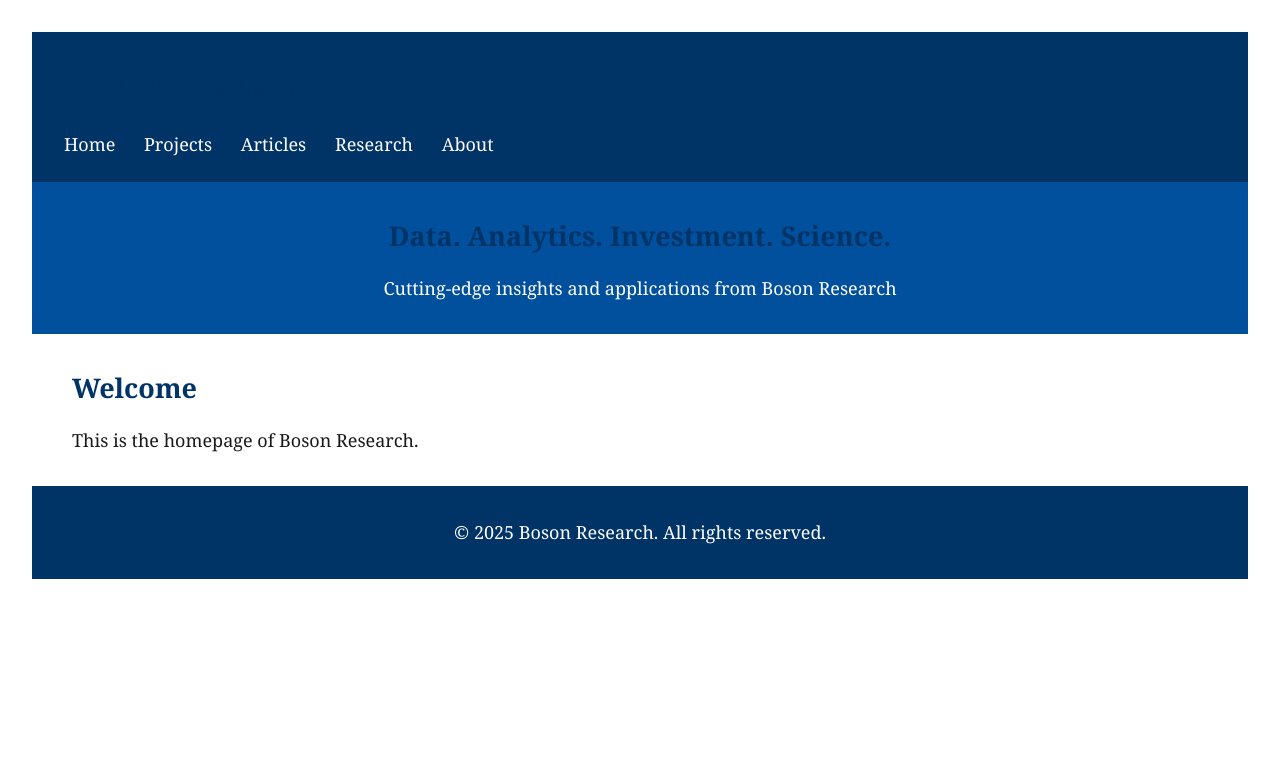
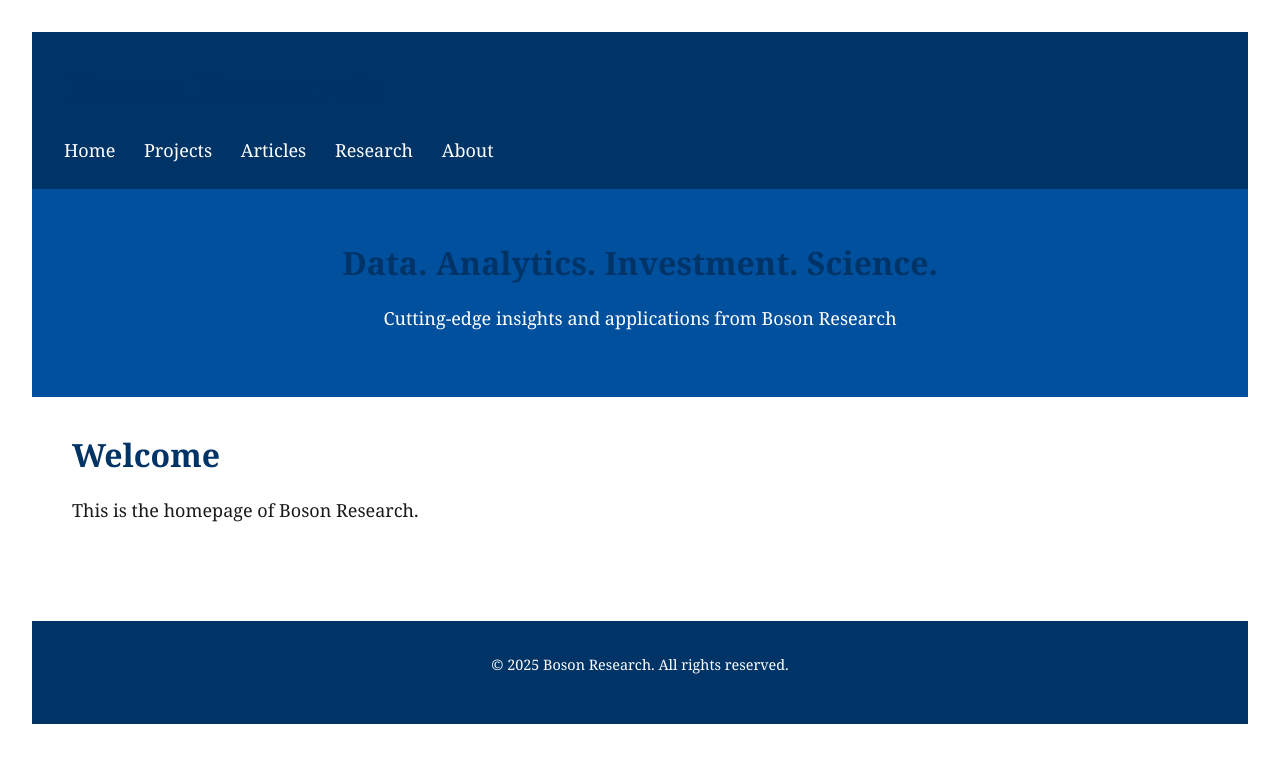
Before and after one commit to dbose/dbose.github.io, a Jekyll site: the page index.html, which Jekyll copies as it is, in a window 1280 px wide. Shown: the top 763 px of the page. Built offline with Jekyll 4.4.1, drawn with Linux system fonts in a browser that asks for light colours.

Commit message:
Updating for Jekyll rendering 2

```diff
--- a/assets/css/style.css
+++ b/assets/css/style.css
@@ -1,5 +1,4 @@
-/* assets/css/style.css */
-
+/* Base Reset */
 * {
   margin: 0;
   padding: 0;
@@ -15,10 +14,27 @@
   padding: 2rem;
 }
 
+/* Typography */
 h1, h2, h3, h4, h5, h6 {
   color: #003366;
   margin-bottom: 1rem;
   font-weight: 700;
+}
+
+h1 {
+  font-size: 2.5rem;
+}
+
+h2 {
+  font-size: 2rem;
+}
+
+h3 {
+  font-size: 1.75rem;
+}
+
+p {
+  margin-bottom: 1rem;
 }
 
 a {
@@ -30,28 +46,35 @@
   text-decoration: underline;
 }
 
+/* Layout */
+.container {
+  max-width: 1200px;
+  margin: 0 auto;
+  padding: 2rem;
+}
+
 header {
   background-color: #003366;
-  color: white;
+  color: #ffffff;
   padding: 1.5rem 2rem;
 }
 
 nav a {
-  color: white;
+  color: #ffffff;
   margin-right: 1.5rem;
+  text-decoration: none;
+  font-weight: 400;
+}
+
+nav a:hover {
+  text-decoration: underline;
 }
 
 .hero {
   background-color: #00509e;
   color: white;
-  padding: 2rem;
+  padding: 3rem 2rem;
   text-align: center;
-}
-
-.container {
-  max-width: 1200px;
-  margin: auto;
-  padding: 2rem;
 }
 
 footer {
@@ -59,4 +82,35 @@
   color: white;
   text-align: center;
   padding: 2rem;
+  margin-top: 3rem;
+  font-size: 0.9rem;
 }
+
+/* Articles */
+article {
+  margin-bottom: 2rem;
+}
+
+article h2 {
+  margin-bottom: 0.5rem;
+}
+
+article p {
+  margin-bottom: 1rem;
+}
+
+/* Responsive Design */
+@media (max-width: 768px) {
+  body {
+    padding: 1rem;
+  }
+
+  .container {
+    padding: 1rem;
+  }
+
+  nav a {
+    display: block;
+    margin-bottom: 0.5rem;
+  }
+}
```
